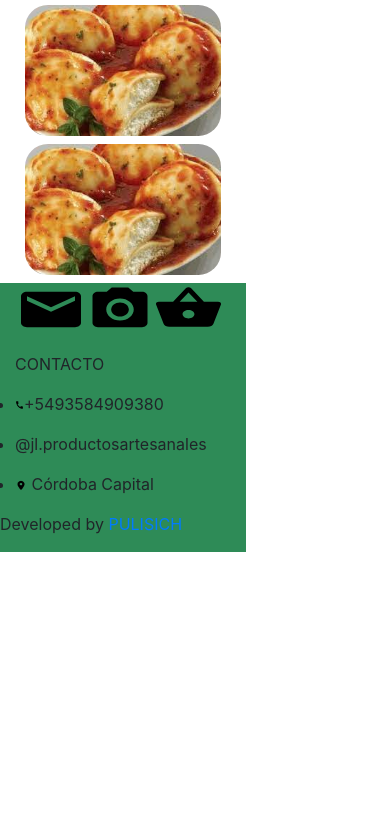
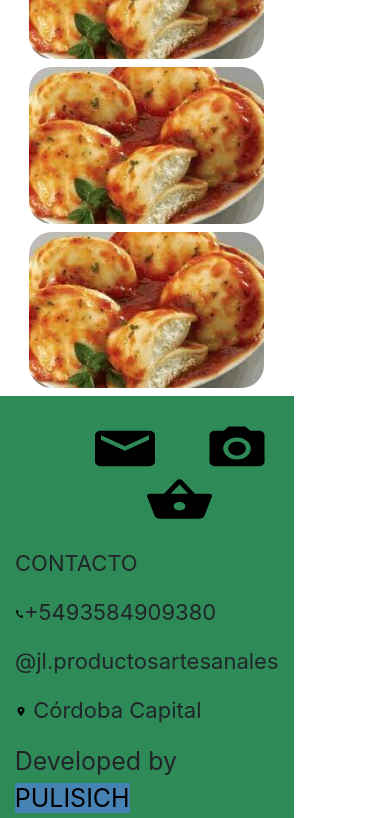
Before and after one commit to Pulisich/Proyecto-Final-Coderhouse-JavaScript, a plain HTML site: page index.html in a window 390 px wide. Shown: the part 894-1712 px from the top of the page. Before the commit the page ends 1446 px from the top, so only its background shows below. Drawn offline with nearby package versions, Linux system fonts and the light colour scheme.

Commit message:
Sitio terminado falta responsive y scripts

```diff
--- a/estilos.css
+++ b/estilos.css
@@ -2,7 +2,7 @@
     margin: 0;
     padding:0;
 }
-
+/*GRID*/
 .containerGrande{
     display: grid;
     height: 100vh;
@@ -20,6 +20,7 @@
 
 }
 
+/*NAV BAR*/
 nav{
     background-color: black;
     color: white;
@@ -45,7 +46,7 @@ nav{
     text-decoration: none;
     color: white    ;
 }
-
+/*BANNER*/
 header{
     background-color: black;
     text-align: center;
@@ -55,7 +56,7 @@ header{
     grid-area: header;
     width: 100%;
 }
-
+/*SUBTITULO*/
 h2{
     background-color: black;
     text-align: center;
@@ -66,7 +67,7 @@ h2{
     width: 100%;
     text-transform: uppercase;
 }
-
+/*PRODUCTOS*/
 #productos1{
     grid-area: productos1;
     background-color: white;
@@ -182,25 +183,65 @@ h2{
     padding-top: 15px;
     padding-bottom: 10px;
 }
+
+/*FOOTER*/
 footer{
     background-color: seagreen;
     grid-area: footer;
+    height: 25%;
 }
 
 .listasFooter{
+    background-color: seagreen;
     display: flex;
     flex-direction: row;
     justify-content: space-between;
     flex-wrap: wrap;
+    list-style: none;
+}
+
+.listaContacto{
+    padding-right: 15%;
+    padding-top: 2%;
+}
+
+.listaContacto p{
+    font-size: 22px;
+}
+.listaContacto li{
+    list-style: none;
+
 }
 .listaImagen{
+    background-color: seagreen;
     display: flex;
     flex-direction: row;
+    flex-flow: row;
     flex-wrap: wrap;
-    justify-content: space-evenly;
+    justify-content: space-around;
     align-items: space-between;
     list-style: none;
+    padding-left: 15%;
+    padding-top: 10%;
 }
+
+.listaImagen img{
+    padding-left: 25px;
+}
+.firma{
+    padding-top: 0;
+    padding-left: 5%;
+    background-color: seagreen;
+    font-size: 25px;
+}
+
+.firma a{
+    background-color: steelblue;
+    text-transform: uppercase;
+    text-decoration: none;
+    color: black;
+}
+/*MEDIA QUERIES*/
 @media only screen and (max-width: 700px) {
     .containerGrande{
         grid-auto-columns: 1fr;
```
